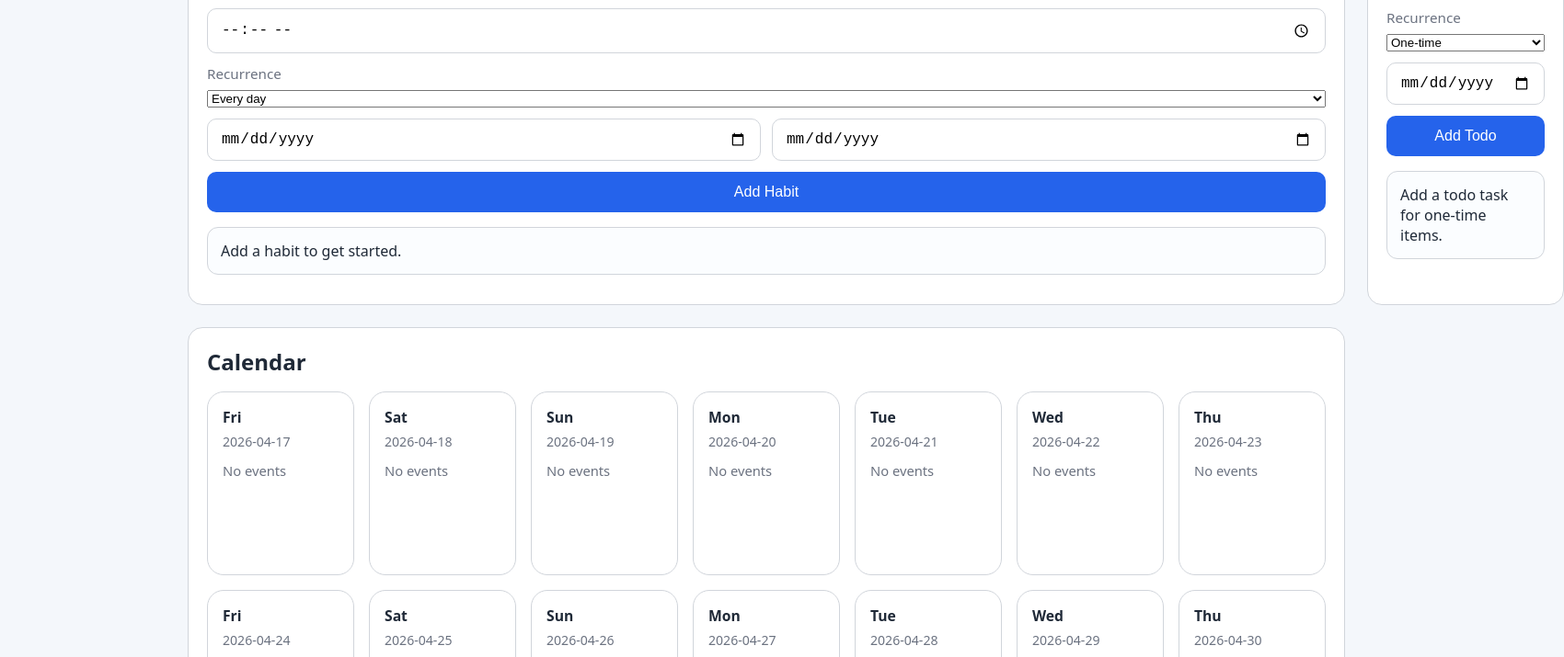
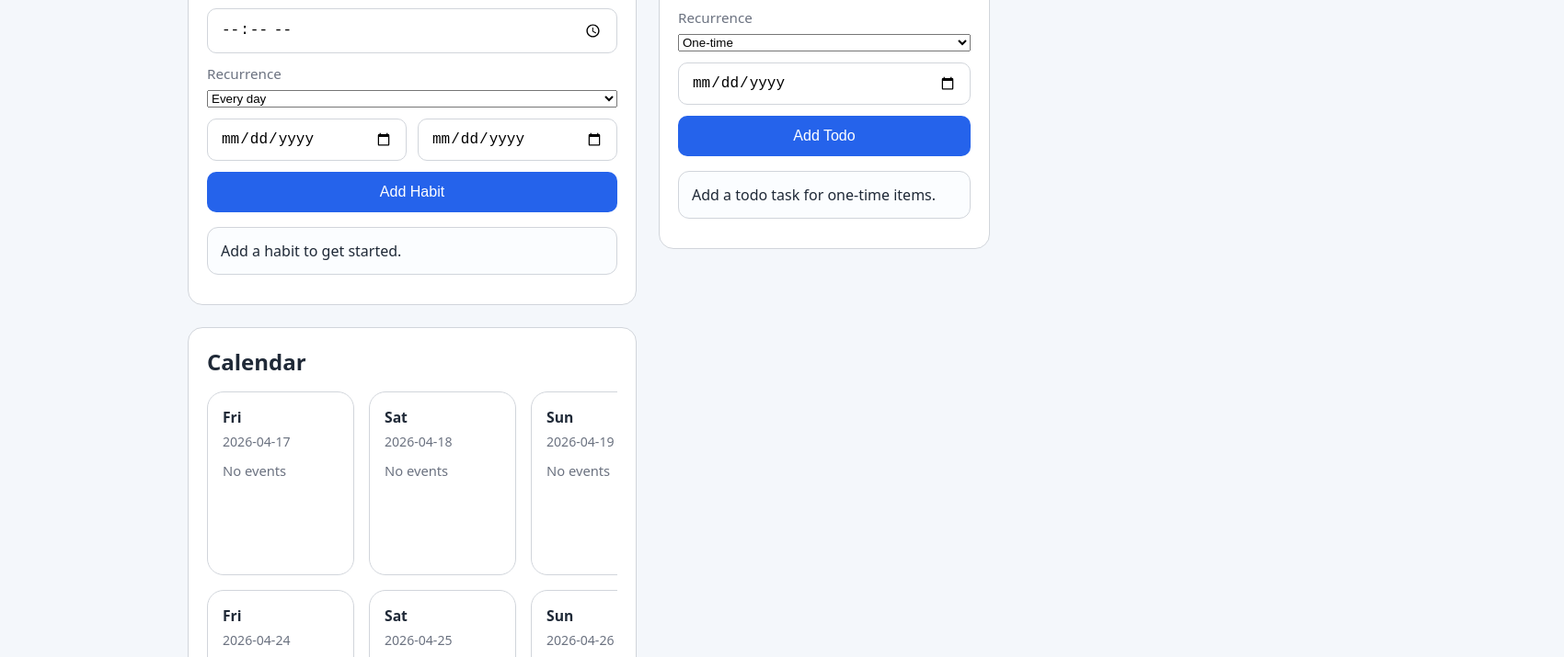
Before and after one commit to ramsai00/Ghabit, a website: page index.html in a window 1280 px wide. Shown: the part 351-1066 px from the top of the page at 92% size, 1700 px wide, since content can reach past the window. Drawn offline with Linux system fonts and the light colour scheme; no server answers.

Commit message:
UI improvements

```diff
--- a/styles.css
+++ b/styles.css
@@ -44,6 +44,7 @@ p {
 main {
   display: grid;
   gap: 24px;
+  align-items: start;
 }
 
 .panel {
@@ -425,3 +426,9 @@ button.delete {
     grid-template-columns: 1fr 1fr;
   }
 }
+
+@media (min-width: 1080px) {
+  main {
+    grid-template-columns: minmax(0, 2fr) minmax(300px, 360px);
+  }
+}
```
